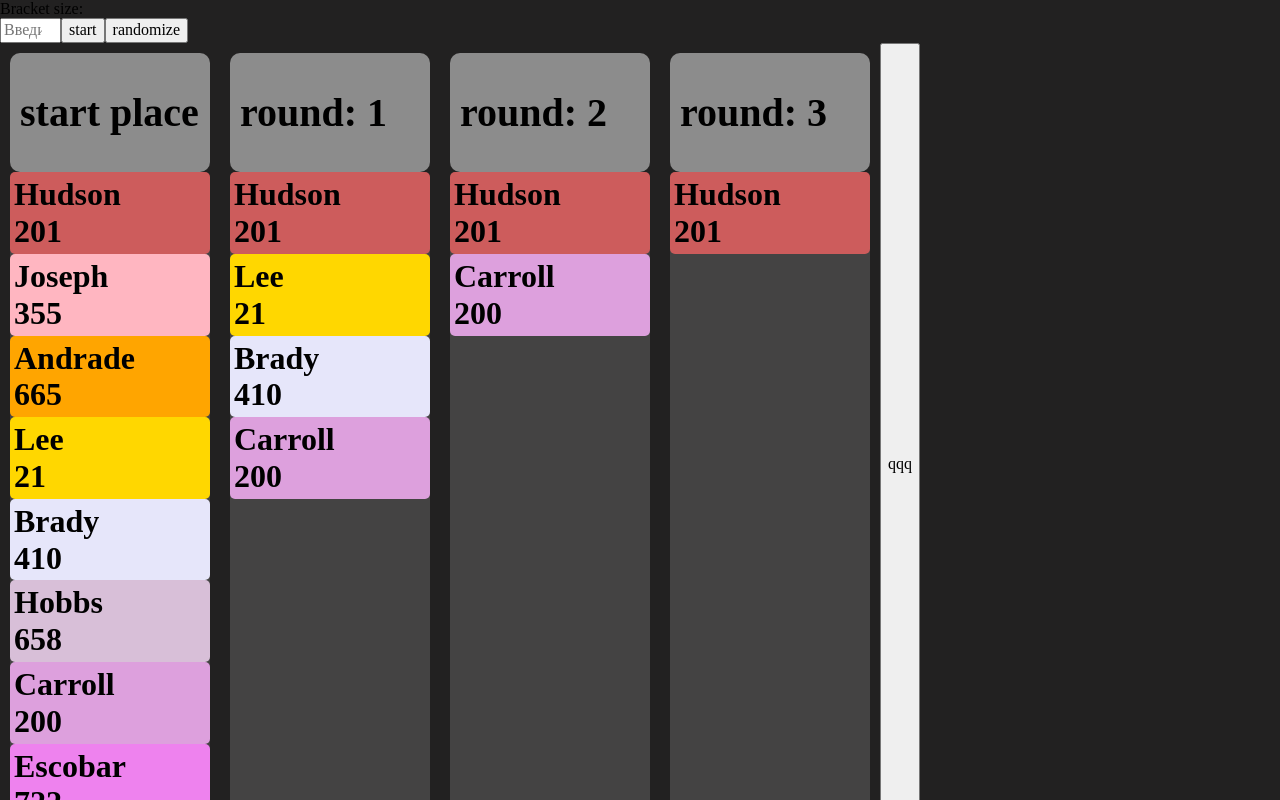
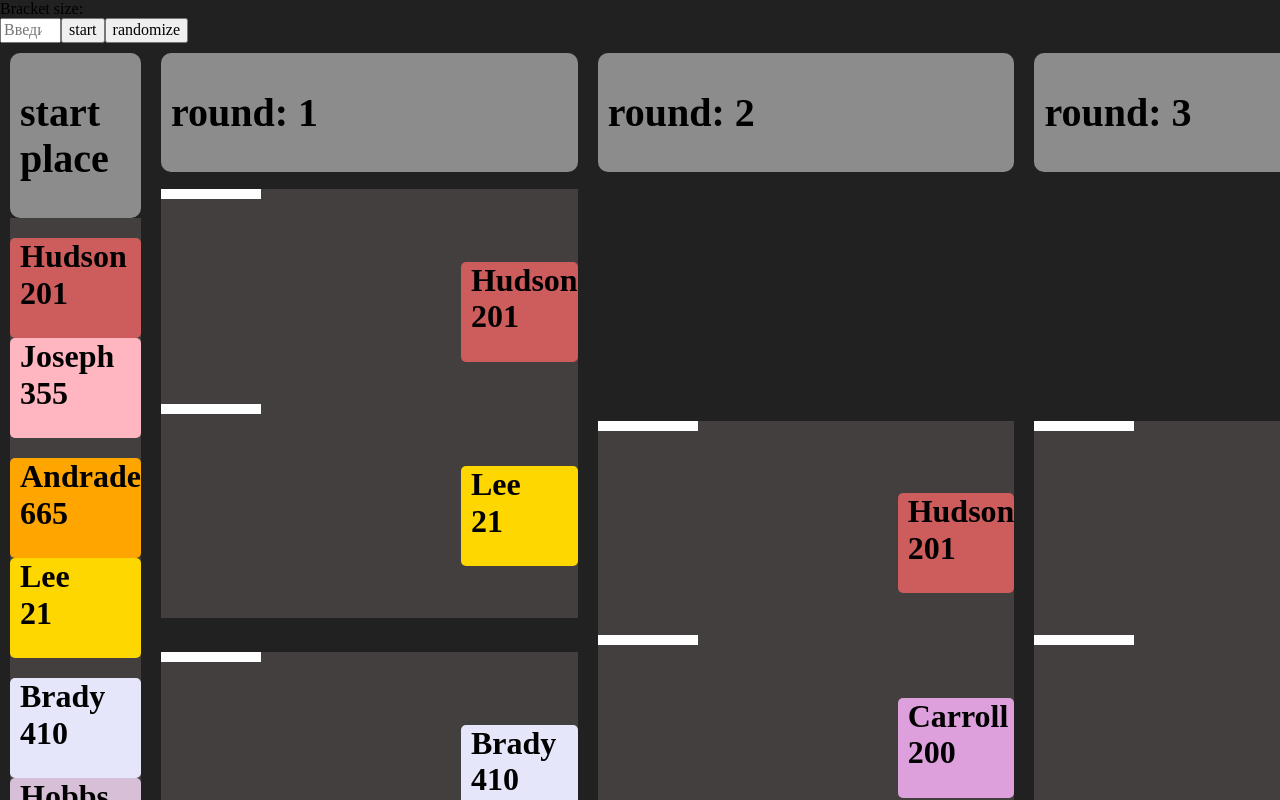
Before and after one commit to thewside/tournament-bracket, a React (Create React App) app: page / in a window 1280 px wide. Both pictures are taken after a click on the button "start". Built offline with nearby package versions, Linux system fonts and the light colour scheme.

Commit message:
large fix

```diff
--- a/src/App.tsx
+++ b/src/App.tsx
@@ -13,7 +13,7 @@ interface Player {
 interface Bracket {
     name?: string | null
     players?: Array<Player> | null
-    children?: Array<Bracket> | null | undefined
+    children?: Array<Bracket> | null
 }
 
 interface Main {
@@ -36,7 +36,6 @@ export const App: React.FC = () => {
     })
 
     const [value, setValue] = useState<number | null>(null)
-    const [marginBlock, setMarginBlock] = useState<number>(0)
 
     const createPlayer = (): Player => {
         const randomValue: number = random(1, 769)
@@ -140,10 +139,6 @@ export const App: React.FC = () => {
         })
     }
 
-    const marginHandler = (num: number): void => {
-        setMarginBlock(prev => prev + num)
-    }
-
     useEffect(() => {
         generatePlayers()
     }, [])
@@ -158,6 +153,7 @@ export const App: React.FC = () => {
                 children: null
             }]
         }))
+        // console.log(players)
     }, [players])
 
     useEffect(() => {
@@ -212,11 +208,7 @@ export const App: React.FC = () => {
             <button
                 onMouseDown={() => mixPlayers()}
             >randomize</button>
-            <PlayersBlock
-                margin={marginBlock}
-                setMargin={marginHandler}
-                bracket={bracket}
-            />
+            <PlayersBlock bracket={bracket}/>
         </div>
     )
 }
--- a/src/components/players-block/players-block.tsx
+++ b/src/components/players-block/players-block.tsx
@@ -6,43 +6,59 @@ interface Player {
     name?: string
 }
 
+interface Pair {
+    playerOne?: Player | null
+    playerTwo?: Player | null
+}
+
 interface Bracket {
     name?: string | null
     players?: Array<Player> | null
     children?: Array<Bracket> | null
+    pairs?: Array<Pair | null>
 }
-
 
 interface Main {
     bracket?: Bracket
-    margin?: number
-    setMargin(num: number): void
 }
 
-export const PlayersBlock: React.FC<Main> = ({margin, setMargin, bracket}) => {
-    const startBracket: Bracket | null | undefined = bracket?.children?.[0]
-    const getBracketBlocks = (): Array<Bracket> | null => {
-        const rounds: Array<Bracket> = []
+export const PlayersBlock: React.FC<Main> = ({bracket}) => {
+    const startBracket: Bracket | null = bracket?.children?.[0] || null
+    const getBracketBlocks = () => {
+        const result: Array<Bracket> | null = []
+
         let next: Bracket | null | undefined = startBracket
+        let count = 0
+
         while(typeof(next) === "object") {
-            rounds.push(next)
+            const pairContainer: Array<Pair> = []
+            if (next?.players) {
+                for (let i = 0; i < next.players!.length; i++) {
+                    if (i % 2 === 0) {
+                        const pair: Pair = {
+                            playerOne: next.players?.[i] || null,
+                            playerTwo: next.players?.[i + 1] || null
+                        }
+                        pairContainer.push(pair)
+                    }
+                }
+            }
+            result.push({...next, pairs: pairContainer})
             next = next?.children?.[0]
+            // eslint-disable-next-line @typescript-eslint/no-unused-vars
+            count += 1
             if (!next) {
                 break
             }
         }
-        return rounds
+        return result
     }
 
     return (
         <div className="players-block">
-            {getBracketBlocks()?.map((item, index) => {
-                console.log(margin)
-                return <PlayersBracket key={index} name={item.name} players={item.players}/>
+            {getBracketBlocks()?.map((round, index) => {
+                return <PlayersBracket key={index} round={round} isFirst={index === 0 ? true : false}/>
             })}
-            <button onClickCapture={() => setMargin(10)}>qqq</button>
         </div>
     )
 }
-
-    {/* <PlayersBracket players={startBracket?.players}/> */}
--- a/src/components/players-bracket/players-bracket.scss
+++ b/src/components/players-bracket/players-bracket.scss
@@ -2,9 +2,9 @@
     display: flex;
     flex-direction: column;
     padding: 10px;
+    width: 500px;
 }
 .name {
-    min-width: 200px;
     font-size: 20px;
     background-color: rgba(255, 255, 255, 0.481);
     color: rgb(0, 0, 0);
@@ -12,24 +12,25 @@
     border-radius: 10px;
 }
 .players{
+    width: 100%;
     display: flex;
     flex-direction: column;
     height: 100%;
+    justify-content: space-around;
     border-radius: 10px;
-    // padding: 6px;
-    background-color: rgba(107, 104, 104, 0.481);
 
     h1 {
         border-radius: 5px;
-        padding: 4px;
+        padding-left: 10px;
+        height: 100px;
         margin: 0;
     }
 
     h1:nth-child(odd) {
-        // margin-top: 150px;
-    }
-
-    h1:last-child{
-        margin-bottom: 50px;
+        margin-top: 20px;
     }
 }
+.pairContainer {
+    display: flex;
+    background-color: rgba(190, 173, 173, 0.22);
+}
--- a/src/components/players-bracket/players-bracket.tsx
+++ b/src/components/players-bracket/players-bracket.tsx
@@ -1,5 +1,6 @@
 import "./players-bracket.scss"
 import { colors } from "../../colors"
+import React from "react"
 
 interface Player {
     id?: string
@@ -7,27 +8,104 @@ interface Player {
     color?: number
 }
 
+interface Pair {
+    playerOne?: Player | null
+    playerTwo?: Player | null
+}
+
 interface Bracket {
     name?: string | null
     players?: Array<Player> | null
     children?: Array<Bracket> | null
-    style?: React.CSSProperties | string | number
+    pairs?: Array<Pair | null>
 }
 
-export const PlayersBracket: React.FC<Bracket> = ({name, players, style}) => {
+interface Main {
+    round: Bracket | null
+    isFirst: boolean
+}
+
+export const PlayersBracket: React.FC<Main> = ({round, isFirst}) => {
     return (
         <div className="bracket-stage">
             <div className="name">
-                <h1>{name}</h1>
+                <h1>{round?.name}</h1>
             </div>
-            <div className="players" style={style}>
-                {players?.map((item, index) => {
-                    const properties: React.CSSProperties = {
-                        backgroundColor: colors[item.color || 0].rgb,
-                    }
-                    return <h1 style={properties} key={index}>{item.name}<br/>{item.id}</h1>
+            <div
+                className="players"
+            >
+                {round?.pairs?.map((item, index) => {
+                    return <div key={index} className="pairContainer">
+                        <div>
+                            {!isFirst ? <svg height="210">
+                                <line x1="0" y1="0" x2="100" y2="0" style={{
+                                    stroke: "rgb(255,255,255)",
+                                    strokeWidth: "20px"
+                                }} />
+                            </svg> : null}
+                            {!isFirst ? <svg height="210">
+                                <line x1="0" y1="0" x2="100" y2="0" style={{
+                                    stroke: "rgb(255,255,255)",
+                                    strokeWidth: "20px"
+                                }} />
+                            </svg> : null}
+                        </div>
+                        <div className="players">
+                            {item?.playerOne ? <h1 style={{ backgroundColor: colors[item.playerOne.color!].rgb }}>
+                                {item.playerOne.name}<br />{item.playerOne.id}</h1>
+                                : null}
+                            {item?.playerTwo ? <h1 style={{ backgroundColor: colors[item.playerTwo.color!].rgb }}>
+                                {item.playerTwo.name}<br />{item.playerTwo.id}</h1>
+                                : null}
+                        </div>
+                    </div>
                 })}
             </div>
         </div>
     )
 }
+
+// return <h1
+// style={{backgroundColor: colors[item.color || 0].rgb}}
+// key={indexPlayer}
+// >{item.name}<br/>{item.id}</h1>
+
+// {players?.map((item, indexPlayer, arr) => {
+//     inline = {
+//         ...inline,
+//         backgroundColor: colors[item.color || 0].rgb
+//     }
+//     if(indexBlock === 0 && indexPlayer % 2 === 0) {
+//         inline = {
+//             ...inline,
+//             marginTop: `${marginT}px`,
+//             marginBottom: ""
+//         }
+//     } else {
+//         inline = {
+//             ...inline,
+//             marginTop: "",
+//             marginBottom: ""
+//         }
+//     }
+
+//     if(indexBlock! > 0 && indexPlayer > 0 && indexPlayer % 2 === 0) {
+//         inline = {
+//             ...inline,
+//             marginTop: `${marginT}px`,
+//             marginBottom: "0px"
+//         }
+//     }
+
+//     if(indexBlock! > 0 && indexPlayer > 0 && indexPlayer % 2 !== 0) {
+//         inline = {
+//             ...inline,
+//             marginBottom: `${marginB}px`
+//         }
+//     }
+
+//     return <h1
+//         style={inline}
+//         key={indexPlayer}
+//     >{item.name}<br/>{item.id}</h1>
+// })}
```
Also changed, not shown: src/components/qwert.json (deleted).
